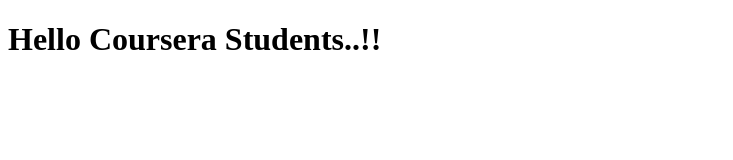
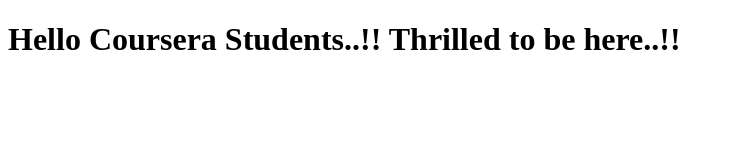
Before and after one commit to Keerthi029/coursera-test, a plain HTML site: page index.html in a window 1280 px wide. Shown: the whole page, without its empty margins (0-733 px from the left). Drawn offline with Linux system fonts and the light colour scheme.

Commit message:
Next version of web file.

```diff
--- a/index.html
+++ b/index.html
@@ -4,6 +4,6 @@
 	<title>Hello Coursera</title>
 </head>
 <body>
-	<h1>Hello Coursera Students..!!</h1>
+	<h1>Hello Coursera Students..!! Thrilled to be here..!!</h1>
 </body>
 </html>
```
